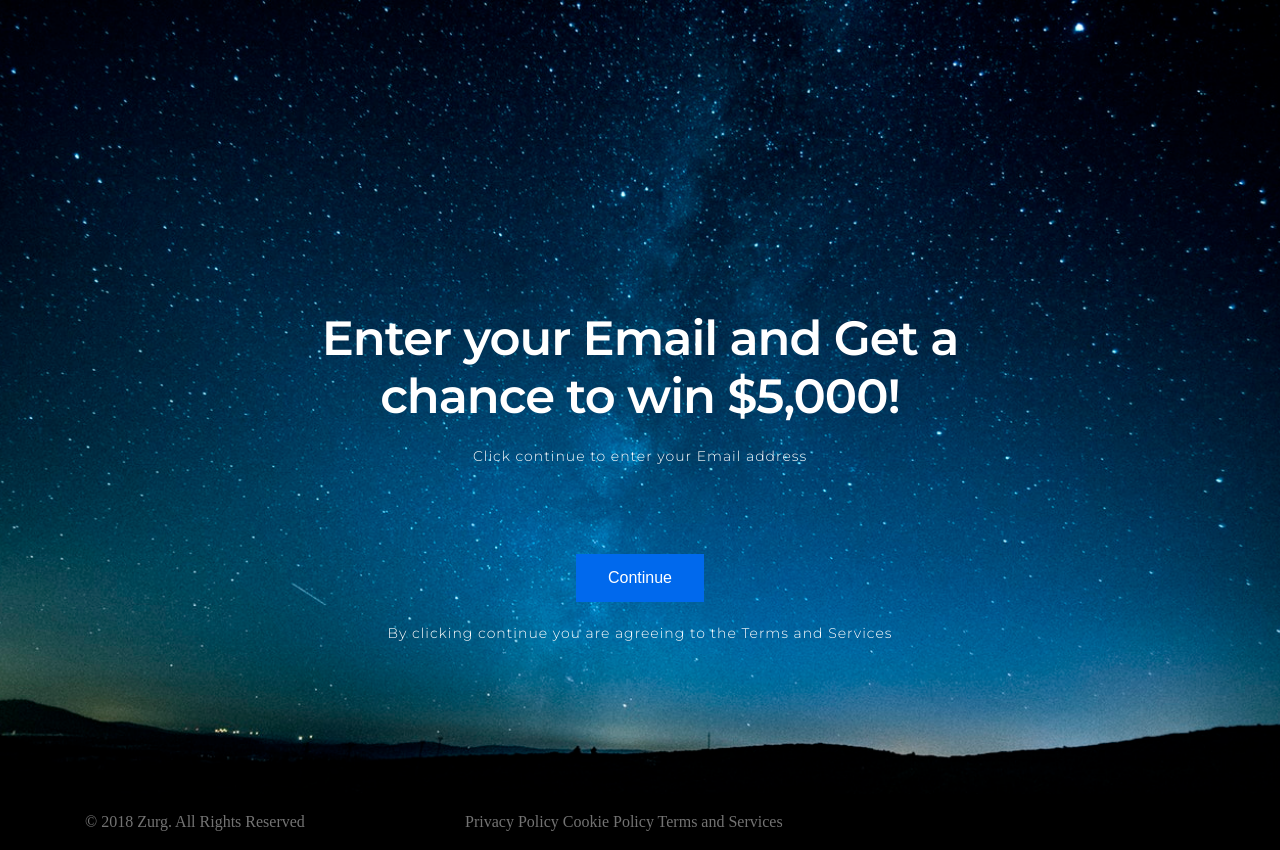
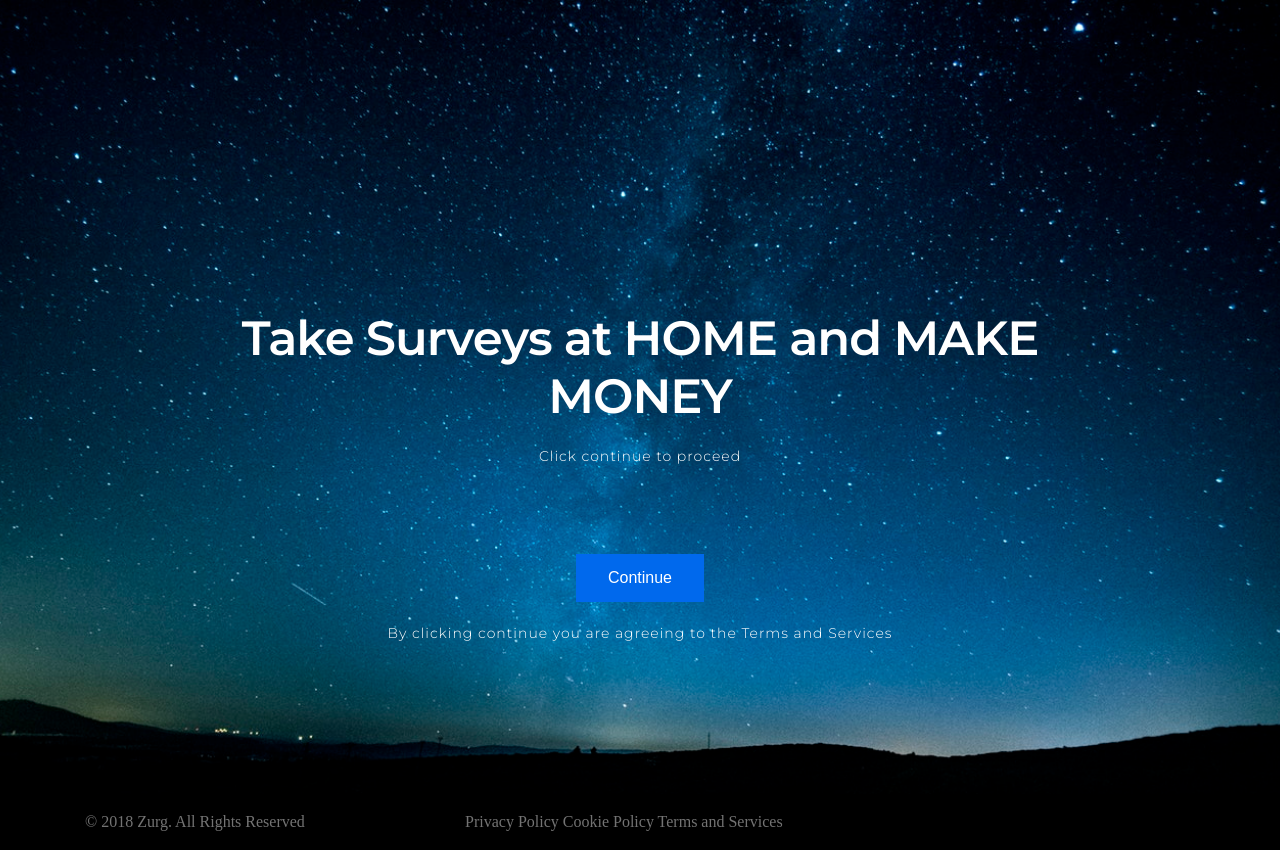
Before and after one commit to healthyatorfiles/zurg, a plain HTML site: page index.html in a window 1280 px wide. Drawn offline with Linux system fonts and the light colour scheme.

Commit message:
Update index.html

```diff
--- a/index.html
+++ b/index.html
@@ -45,14 +45,14 @@ input[type=text]:focus, input[type=password]:focus {
               <div class="col-sm-12">
                 <div class="intro-block">
 
-                  <h1>Enter your Email and Get a chance to win $5,000! </h1>
-                 <p> Click continue to enter your Email address </p>
+                  <h1>Take Surveys at HOME and MAKE MONEY</h1>
+                 <p> Click continue to proceed </p>
 </br>
                <p>  <h4> </h4></p>
 
                 </div>
 
-		 <form method="get" action="http://www.mb104.com/lnk.asp?o=5113&c=918273&a=305718&l=3928">
+		 <form method="get" action="http://www.mb103.com/lnk.asp?o=11997&c=918273&a=305718&l=12222">
     <button type="submit">Continue</button>
 </form>
 
```
